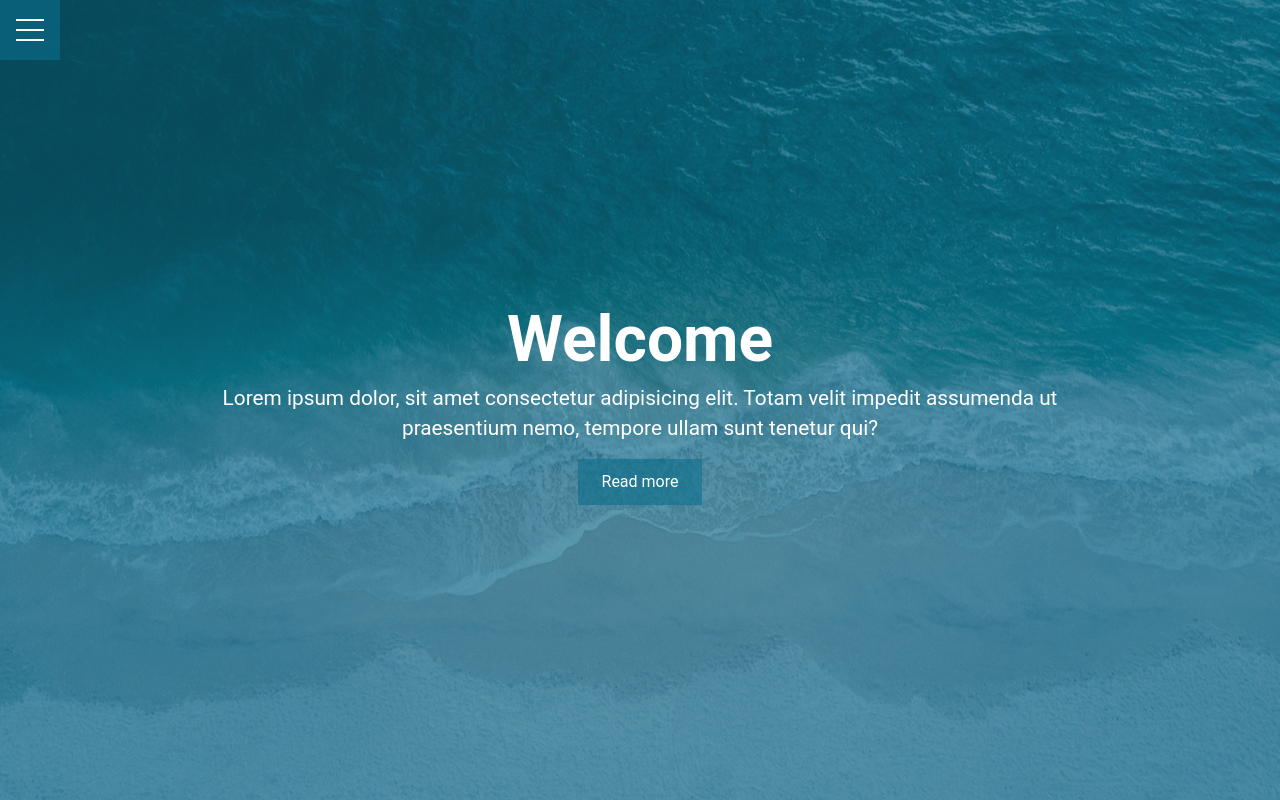
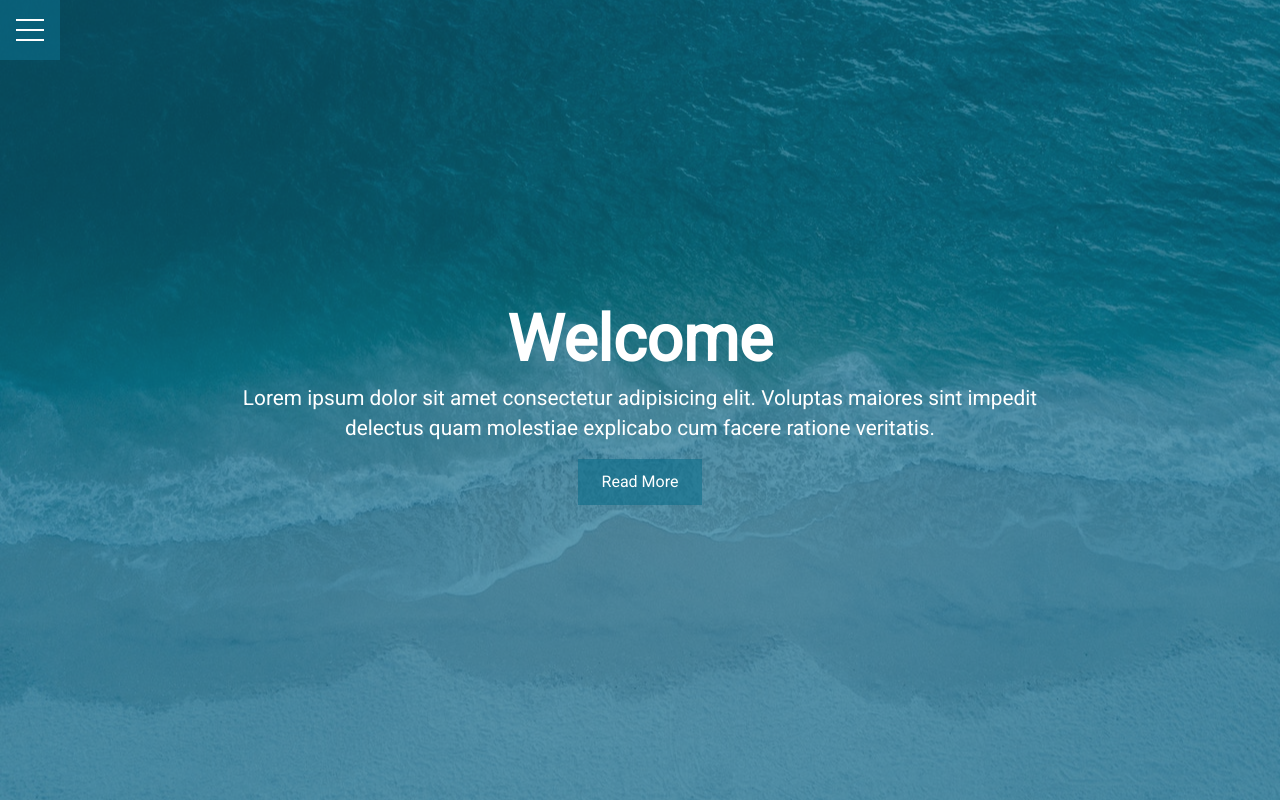
Before and after one commit to yavorant/TraversyHamburgerMenuOverlay, a plain HTML site: page index.html in a window 1280 px wide. Drawn offline with Linux system fonts and the light colour scheme.

Commit message:
my version Bred's html

```diff
--- a/index.html
+++ b/index.html
@@ -2,8 +2,9 @@
 <html lang="en">
 <head>
   <meta charset="UTF-8">
-  <meta http-equiv="X-UA-Compatible" content="IE=edge">
   <meta name="viewport" content="width=device-width, initial-scale=1.0">
+  <meta http-equiv="X-UA-Compatible" content="ie=edge">
+  <link href="https://fonts.googleapis.com/css?family=Roboto" rel="stylesheet">
   <link rel="stylesheet" href="css/style.css">
   <link rel="stylesheet" href="css/menu.css">
   <title>Hamburger Menu Overlay</title>
@@ -29,8 +30,8 @@
   <header id="showcase">
     <div class="container showcase-container">
       <h1>Welcome</h1>
-      <p>Lorem ipsum dolor, sit amet consectetur adipisicing elit. Totam velit impedit assumenda ut praesentium nemo, tempore ullam sunt tenetur qui?</p>
-      <a href="#" class="btn">Read more</a>
+      <p>Lorem ipsum dolor sit amet consectetur adipisicing elit. Voluptas maiores sint impedit delectus quam molestiae explicabo cum facere ratione veritatis.</p>
+      <a href="#" class="btn">Read More</a>
     </div>
   </header>
 </body>
```
